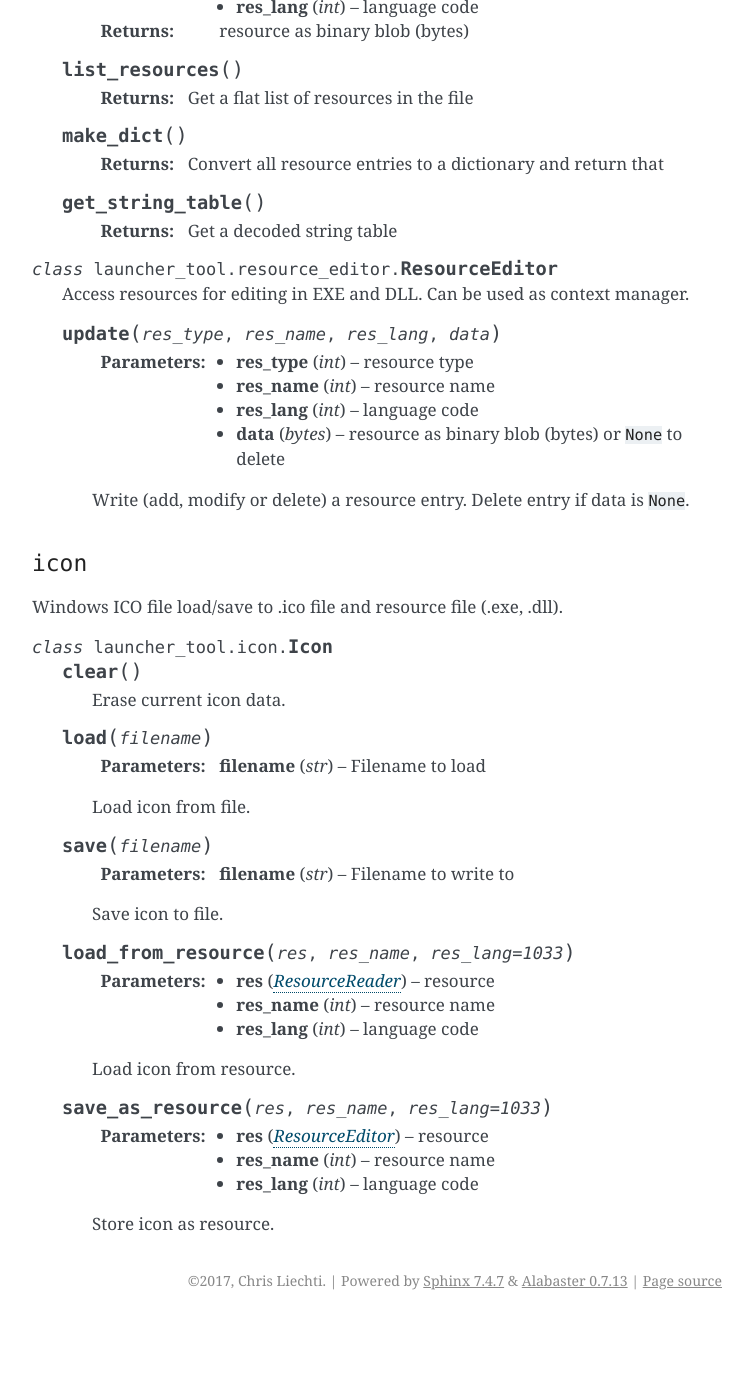
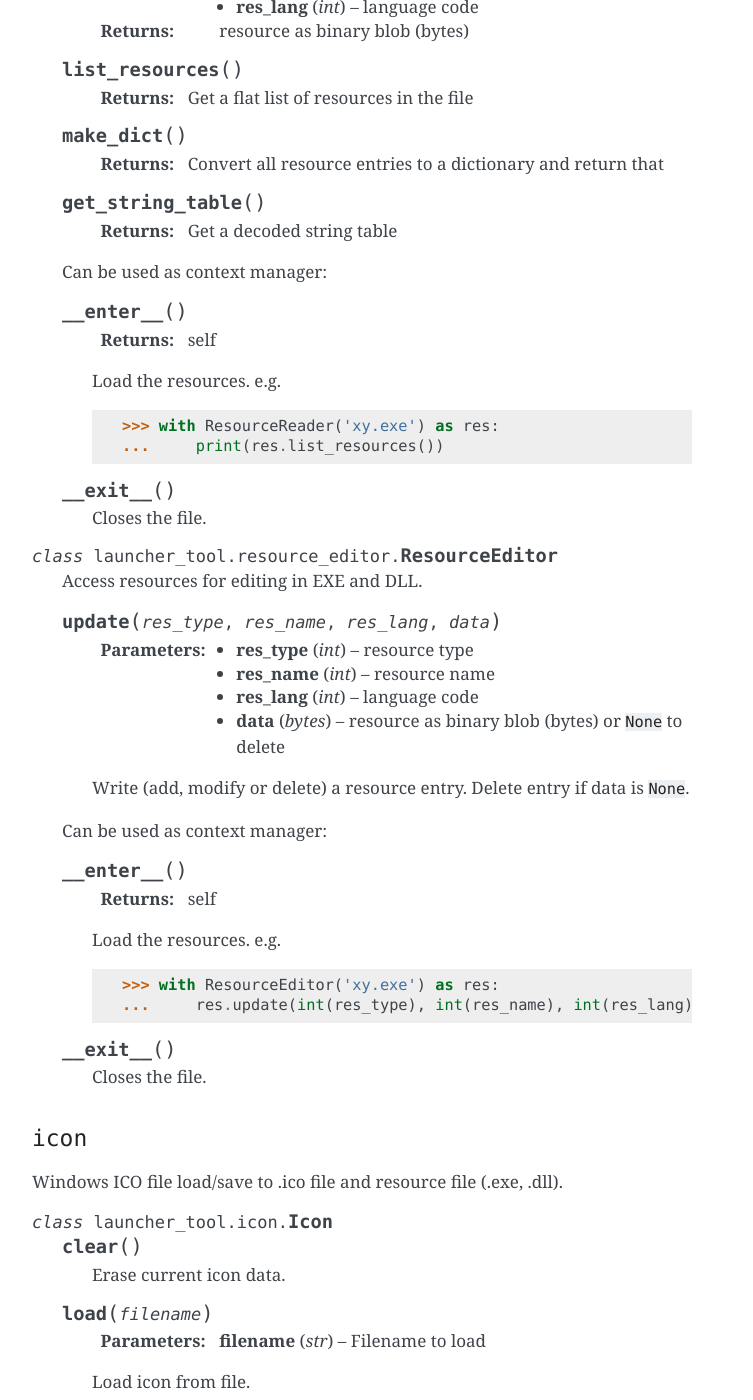
Before and after one commit to zsquareplusc/python-embedded-launcher, a Sphinx documentation site: the page built from documentation/api.rst, in a window 1280 px wide and 1400 px high, scrolled down 4053 px. Shown: the whole window, without its empty margins (388-1141 px from the left). Built offline with Sphinx 7.4.7, drawn with Linux system fonts in a browser that asks for light colours; before the commit the page ends 5373 px from its top, so only the background shows below that; some of the changed text lies outside the part shown.

Commit message:
docs: improvements

```diff
--- a/documentation/api.rst
+++ b/documentation/api.rst
@@ -238,11 +238,26 @@ libraries.
 
         :return: Get a decoded string table
 
+    Can be used as context manager:
+
+    .. method:: __enter__()
+
+        :return: self
+
+        Load the resources. e.g.
+
+        >>> with ResourceReader('xy.exe') as res:
+        ...     print(res.list_resources())
+
+    .. method:: __exit__()
+
+        Closes the file.
+
+
 
 .. class:: ResourceEditor
 
     Access resources for editing in EXE and DLL.
-    Can be used as context manager.
 
     .. method __init__(filename)
 
@@ -257,6 +272,21 @@ libraries.
 
         Write (add, modify or delete) a resource entry.
         Delete entry if data is ``None``.
+
+    Can be used as context manager:
+
+    .. method:: __enter__()
+
+        :return: self
+
+        Load the resources. e.g.
+
+        >>> with ResourceEditor('xy.exe') as res:
+        ...     res.update(int(res_type), int(res_name), int(res_lang), data)
+
+    .. method:: __exit__()
+
+        Closes the file.
 
 
 ``icon``
@@ -292,6 +322,11 @@ Windows ICO file load/save to .ico file and resource file (.exe, .dll).
 
         Load icon from resource.
 
+        >>> ico = icon.Icon()
+        >>> with ResourceReader(args.FILE) as res:
+        ...     ico.load_from_resource(res, args.name, args.lang)
+        >>> ico.save(args.output)
+
     .. function:: save_as_resource(res, res_name, res_lang=1033)
 
         :param ResourceEditor res: resource
@@ -299,3 +334,8 @@ Windows ICO file load/save to .ico file and resource file (.exe, .dll).
         :param int res_lang: language code
 
         Store icon as resource.
+
+        >>> ico = icon.Icon()
+        >>> ico.load(args.ICON)
+        >>> with ResourceEditor(args.FILE) as res:
+        ...     ico.save_as_resource(res, args.name, args.lang)
```
Also changed, not shown: other parts of documentation/api.rst (+1 -1 lines).
